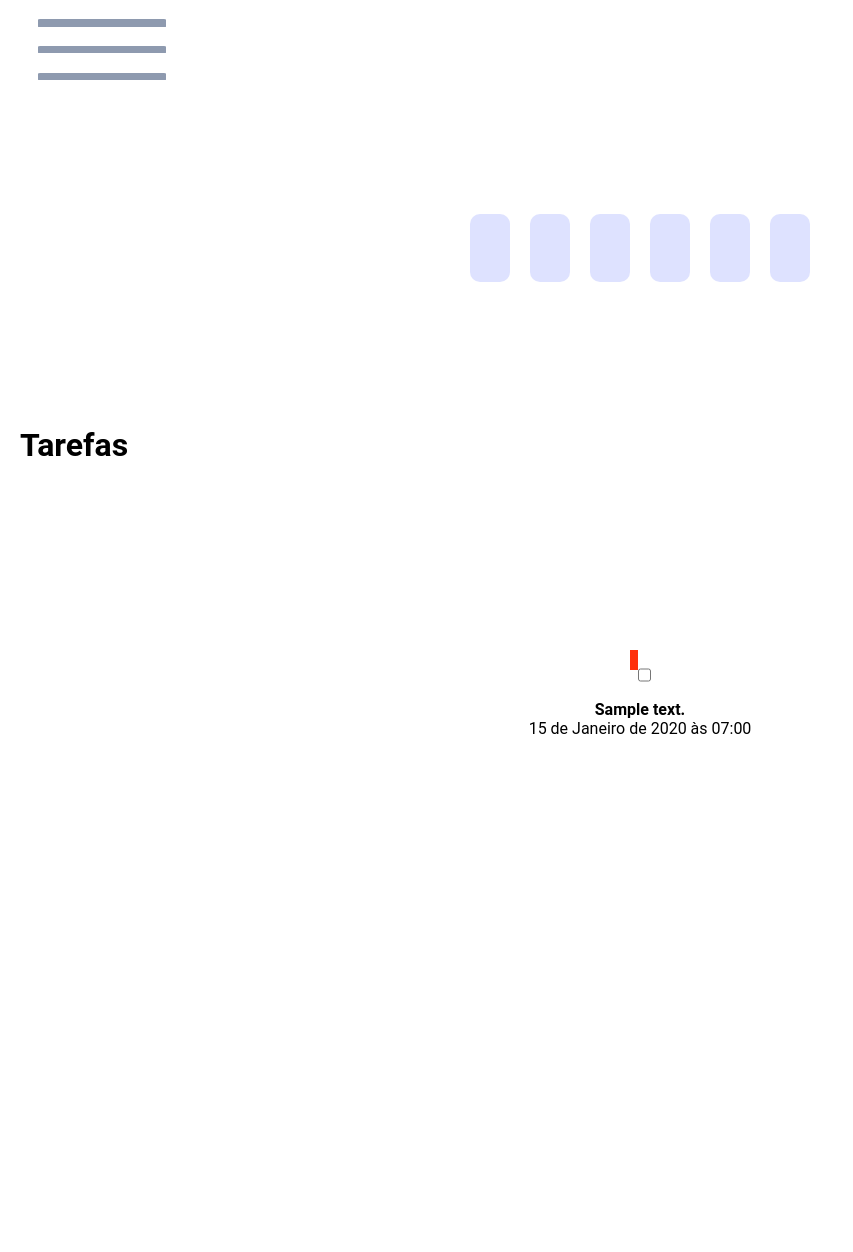
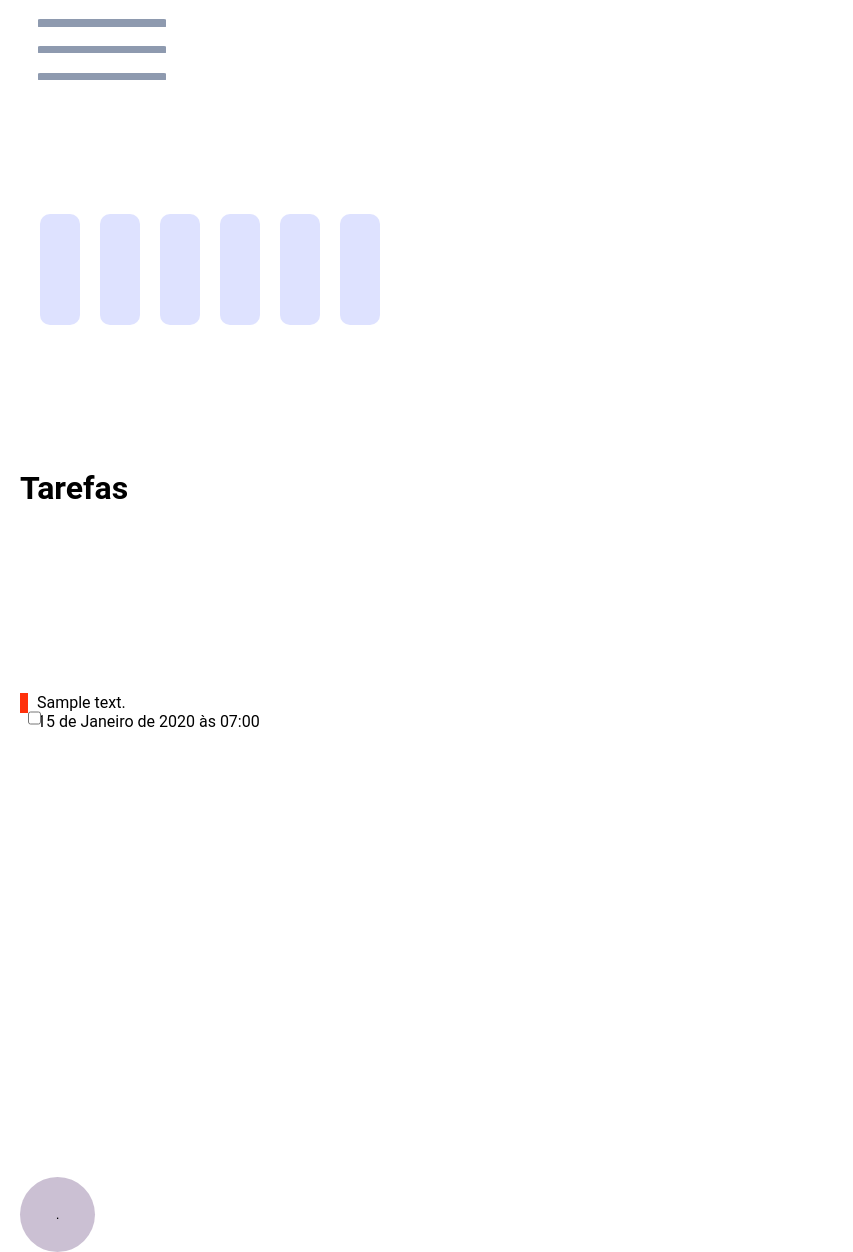
Before and after one commit to CarolineIngrid/todo_list, a Django app: page /lista/ in a window 1280 px wide. Shown: the whole page, without its empty margins (0-853 px from the left). Before the commit the page ends 734 px from the top, so only its background shows below. Run offline with Django 4.2, Linux system fonts and the light colour scheme; tables that the repository leaves empty hold one stand-in row (values such as "Sample post").

Commit message:
melhorando css e adição do requirements

```diff
--- a/lista/static/lista/css/style.css
+++ b/lista/static/lista/css/style.css
@@ -5,7 +5,7 @@
 
 body {
   font-family: "Roboto", sans-serif;
-  height: 90vh;
+  height: 100vh;
 }
 
 .menu{
@@ -21,9 +21,6 @@ body {
     margin-top: 15%;
 }
 .base{
-    display: flex;
-    flex-direction: column;
-    align-items: center;
     height: 80vh;
     margin: 0 20px 0 20px
 }
@@ -48,7 +45,8 @@ body {
 .conteudo{
     display: flex;
     flex-direction: column;
-    margin:0 100px 0 20px;
+    width: 293px;
+    padding-left: 17px;
 }
 
 .data{
@@ -103,7 +101,7 @@ h1{
 
 /* ------------- BOTÃO -------------- */
 .adicionar_tarefa{
-    margin-top: 85%;
+    margin-top: 35%;
     width: 75px;
     height: 75px;
     border-radius: 100px;
--- a/lista/templates/lista/index.html
+++ b/lista/templates/lista/index.html
@@ -28,30 +28,38 @@
 
                 <ul class="tarefas">
                     {% if tarefa.categoria == "urgente" %}
-                    <li class="importancia-urgente"> <div class="conteudo"></li>
+                        <li class="importancia-urgente"> <div class="conteudo"> {{tarefa.descricao}}<p>{{tarefa.criacao}}</p> </div></li>
                         <input type="checkbox" class="check">
                     {% elif tarefa.categoria == "moderada" %}
-                    <li class="importancia-moderada"> <div class="conteudo"></li>
+                        <li class="importancia-moderada"> <div class="conteudo"> {{tarefa.descricao}} <p>{{tarefa.criacao}}</p> </div></li>
                         <input type="checkbox" class="check">
                     {% else %}
-                    <li class="importancia-afazer"> <div class="conteudo"></li>
-                    <input type="checkbox" class="check">
+                        <li class="importancia-afazer"> <div class="conteudo"> {{tarefa.descricao}} <p>{{tarefa.criacao}}</p> </div></li>
+                        <input type="checkbox" class="check" name="status">
                     {% endif %}
+
+                            <!-- <form method="get" action="{% url 'eita' %}">
+                                <li class="importancia-urgente"> <div class="conteudo"></li>
+                                <input type="checkbox" class="check" name="status">
+                            </form>
+                        -->
                 </ul>
 
 
+                <!-- <b>{{tarefa.descricao}}</b> -->
 
-               <b>{{tarefa.descricao}}</b><p>{{tarefa.criacao}}</p>
+                <!-- <p>{{tarefa.criacao}}</p>
 
-               <!-- <b>Status:</b> {{tarefa.status}} -->
+                <b>Status:</b> {{tarefa.status}} -->
 
-            <!-- <button class="adicionar_tarefa"> </button> -->
             {% endfor %}
+                 <!-- ------- botão adiocnar aqui -------- -->
+            <button class="adicionar_tarefa"> . </button>
 
 
-<!--                <input type="text" placeholder="adicione suas tarefas aqui">-->
+            <!-- <input type="text" placeholder="adicione suas tarefas aqui"> -->
 
-            <!-- ------- botão adiocnar aqui -------- -->
+
 
 
         </div>
--- a/lista/urls.py
+++ b/lista/urls.py
@@ -2,5 +2,5 @@ from django.urls import path
 from . import views
 
 urlpatterns = [
-    path('', views.lista_tarefas),
+    path('', views.lista_tarefas, name='eita'),
 ]
--- a/lista/views.py
+++ b/lista/views.py
@@ -6,4 +6,6 @@ from urllib import request
 # Create your views here.
 def lista_tarefas(request):
     lista_tarefas = Tarefa.objects.all()
+    status = request.GET.get('status')
+    print(status)
     return render(request, 'lista/index.html', {'lista_tarefas':lista_tarefas})
--- /dev/null
+++ b/requirements.txt
@@ -0,0 +1,4 @@
+asgiref==3.5.2
+backports.zoneinfo==0.2.1
+Django==4.0.6
+sqlparse==0.4.2
```
Also changed, not shown: README.md. Lines whose indentation alone changed are shown as unchanged.
